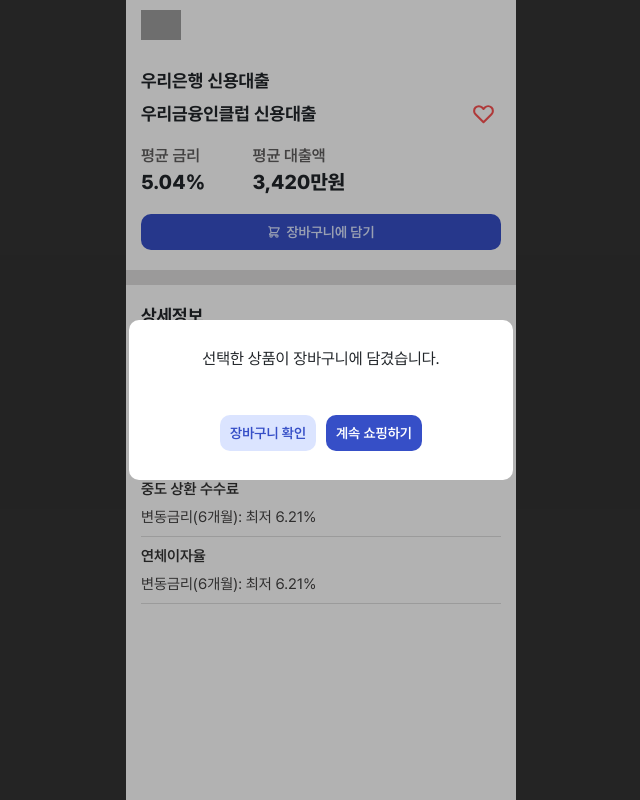
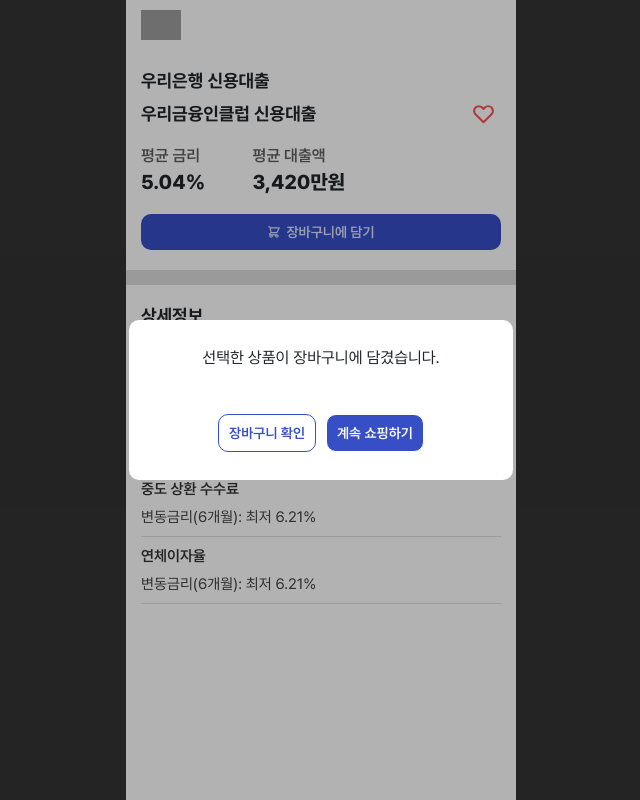
Before and after one commit to yujiseok/-KDT3-miniproject-team1-, a React (Create React App) app: page /product/1 in a window 1280 px wide. Both pictures are taken after a click on the button "장바구니에 담기". Shown: the whole page, without its empty margins (319-959 px from the left). Built offline with nearby package versions, Linux system fonts and the light colour scheme; grey boxes are pictures that could not be loaded.

Commit message:
Feat: 버튼색 변경

```diff
--- a/src/components/productDetail/CartModal.tsx
+++ b/src/components/productDetail/CartModal.tsx
@@ -75,8 +75,9 @@
   width: 100%;
   font-size: 14px;
   font-weight: 600;
+  border: 1px solid ${({ primary }) => (primary ? colors["INDIGO-9"] : "white")};
   color: ${({ primary }) => (primary ? colors["INDIGO-9"] : "white")};
   background-color: ${({ primary }) =>
-    primary ? colors["INDIGO-1"] : colors["INDIGO-9"]};
+    primary ? "white" : colors["INDIGO-9"]};
   padding: 10px;
 `;
--- a/src/pages/ProductDetail.tsx
+++ b/src/pages/ProductDetail.tsx
@@ -15,10 +15,10 @@
     <Wrapper>
       <ImgBox />
       <BankTitle>우리은행 신용대출</BankTitle>
-      <Box>
+      <ProductBox>
         <ProductTitle>우리금융인클럽 신용대출</ProductTitle>
         <HiOutlineHeart />
-      </Box>
+      </ProductBox>
       <AverageBox>
         <AverageContent>
           <AverageTitle>평균 금리</AverageTitle>
@@ -67,14 +67,14 @@
   gap: 10px;
 `;
 
-const Box = styled.div`
+const ProductBox = styled.div`
   display: flex;
   justify-content: space-between;
   align-items: center;
   margin-right: 20px;
   svg {
     font-size: 25px;
-    color: #fa5252;
+    color: ${colors["RED-9"]};
   }
 `;
 
```
